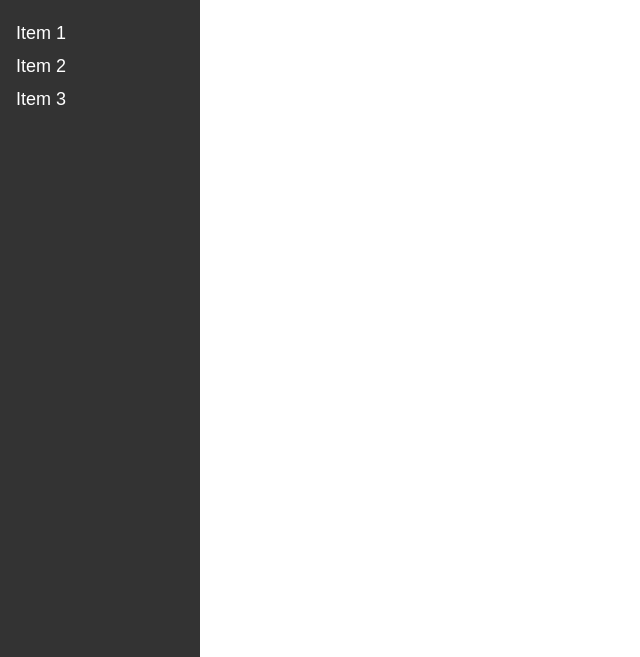
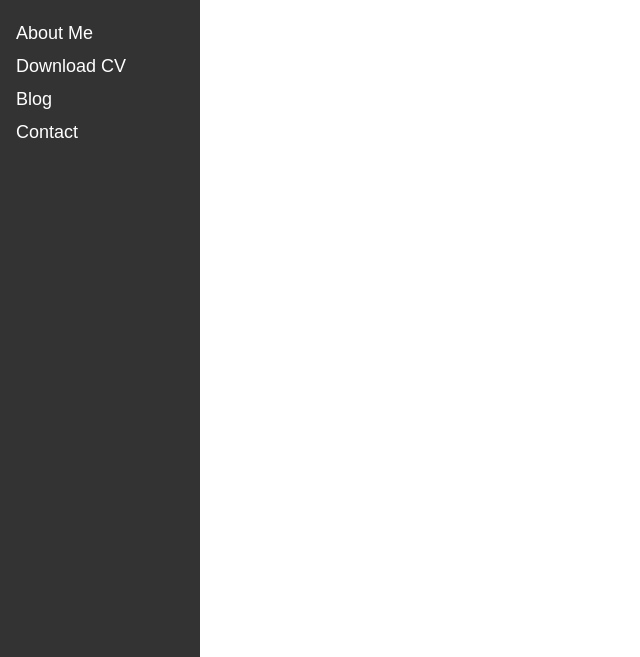
Before and after one commit to MonaManoochehri/monamanoochehri.github.io, a plain HTML site: page index.html in a window 1280 px wide. Shown: the part 143-800 px from the top of the page, without its empty margins (0-640 px from the left). Drawn offline with Linux system fonts and the light colour scheme.

Commit message:
Update index.html

```diff
--- a/index.html
+++ b/index.html
@@ -52,9 +52,10 @@
 <body>
   <div class="navbar">
   <img src="Mona.jpg" alt="Your Image" width="80" height="80">
-    <a href="#" onclick="showContent('content1')">Item 1</a>
-    <a href="#" onclick="showContent('content2')">Item 2</a>
-    <a href="#" onclick="showContent('content3')">Item 3</a>
+    <a href="#" onclick="showContent('content1')">About Me</a>
+    <a href="#" onclick="showContent('content2')">Download CV</a>
+    <a href="#" onclick="showContent('content3')">Blog</a>
+    <a href="#" onclick="showContent('content4')">Contact</a>
   </div>
 
   <div class="content">
@@ -85,6 +86,11 @@
       <h2>Content for Item 3</h2>
       <p>This is the content for Item 3.</p>
     </div>
+
+     <div id="content4" style="display:none;">
+      <h2>Content for Item 4</h2>
+      <p>This is the content for Item 4.</p>
+     </div>
   </div>
 
   <script>
```
